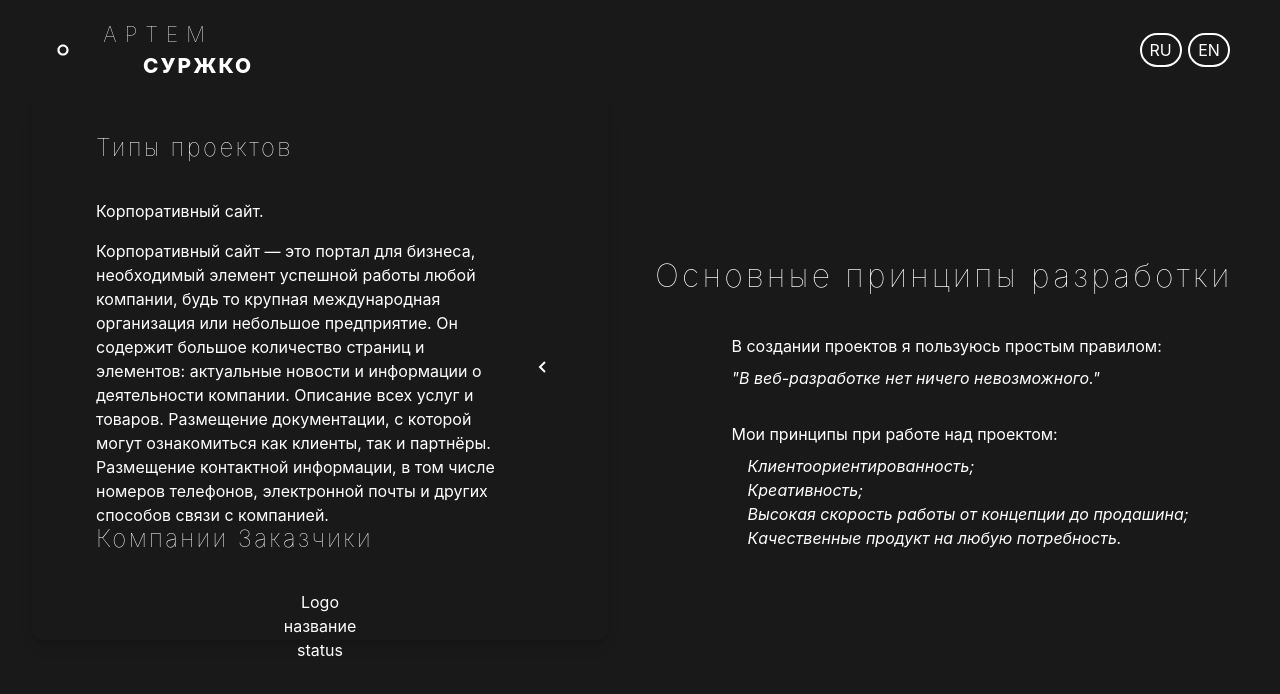
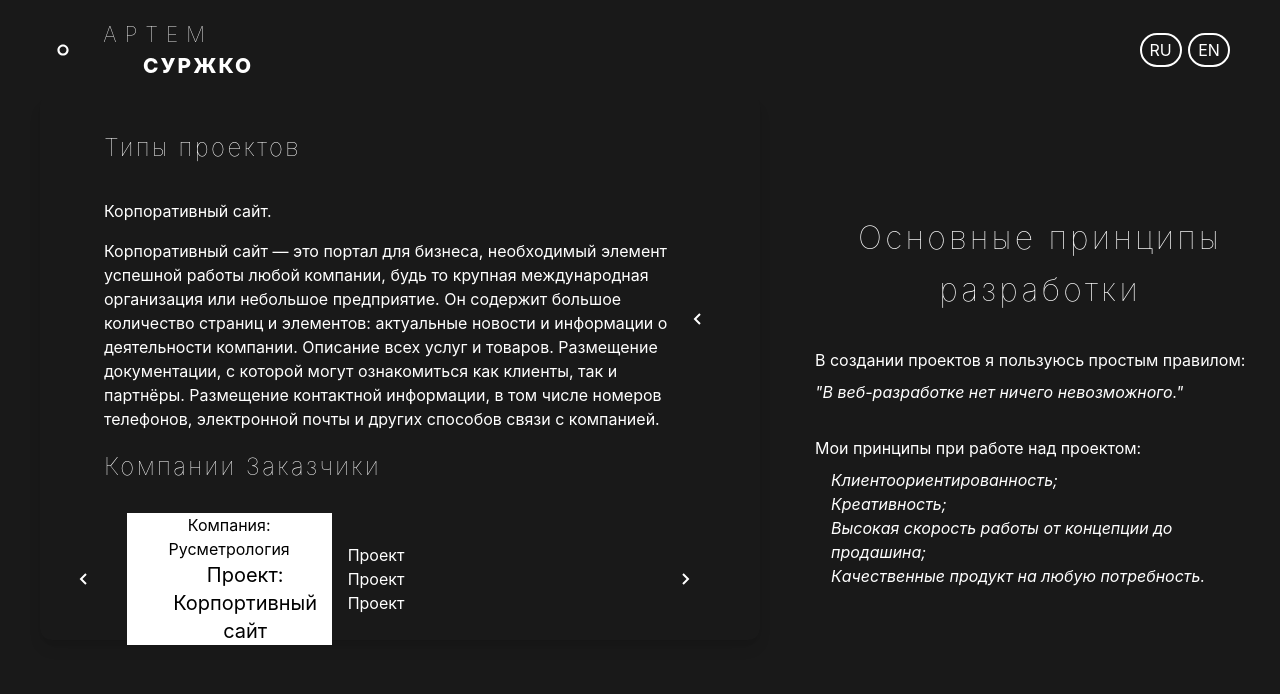
Before and after one commit to Soido/CV, a React (Create React App) app: page /projects in a window 1280 px wide. Shown: the top 694 px of the page. Built offline with nearby package versions, Linux system fonts and the light colour scheme.

Commit message:
added element to project page

```diff
--- a/public/index.html
+++ b/public/index.html
@@ -24,20 +24,10 @@
       work correctly both with client-side routing and a non-root public URL.
       Learn how to configure a non-root public URL by running `npm run build`.
     -->
-    <title>React App</title>
+    <title>ArtemDevOps</title>
   </head>
   <body>
     <noscript>You need to enable JavaScript to run this app.</noscript>
     <div id="root"></div>
-    <!--
-      This HTML file is a template.
-      If you open it directly in the browser, you will see an empty page.
-
-      You can add webfonts, meta tags, or analytics to this file.
-      The build step will place the bundled scripts into the <body> tag.
-
-      To begin the development, run `npm start` or `yarn start`.
-      To create a production bundle, use `npm run build` or `yarn build`.
-    -->
   </body>
 </html>
--- a/src/components/Menu.tsx
+++ b/src/components/Menu.tsx
@@ -14,6 +14,13 @@ function Menu() {
   const navigate = useNavigate();
   const location = useLocation();
 
+  const fetchData = () => {
+    setOpen(true);
+    setTimeout(() => {
+      setOpen(false);
+    }, 15000);
+  };
+
   return (
     <header
       className={`fixed py-[10px] min-w-[320px]  px-0 w-full left-0 top-0 z-10 m-0 `}
@@ -24,7 +31,10 @@ function Menu() {
             <>
               <button
                 className="overflow-hidden text-white top-0 left-[1rem] text-[1.8rem] lg:text-[2rem]"
-                onClick={() => setOpen((open) => !open)}
+                onClick={() => {
+                  setOpen(!open);
+                  fetchData();
+                }}
               >
                 {" "}
                 <RxDot />{" "}
--- /dev/null
+++ b/src/components/pages/Projects/PartnersList.css
@@ -0,0 +1,24 @@
+:root {
+  --transition: all 0.3s linear;
+}
+/*
+=======
+=======
+*/
+
+article {
+  transition: var(--transition);
+}
+
+article.activeSlide {
+  opacity: 1;
+  transform: translateX(0);
+}
+
+article.lastSlide {
+  transform: translateX(-100%);
+}
+
+article.nextSlide {
+  transform: translateX(100%);
+}
--- /dev/null
+++ b/src/components/pages/Projects/PartnersSlider.tsx
@@ -0,0 +1,119 @@
+import { useEffect, useState } from "react";
+import "./PartnersList.css";
+
+import { BiChevronLeft, BiChevronRight } from "react-icons/bi";
+
+import Rusmetro from "../../../img/rusmetrologiya-logo.png";
+import Medprom from "../../../img/MedpromlabLogo_2.png";
+import Kultlogo from "../../../img/kult-logo.png";
+import Rusmetrol from "../../Rusmetrologiya";
+
+function PartnersSlider() {
+  const skillsData: any = [
+    {
+      id: 1,
+      icon: "Русметрология",
+      name: "Корпортивный сайт",
+      desc: "Проект",
+    },
+
+    {
+      id: 2,
+      icon: "",
+      name: "Корпоротивный сайт",
+      desc: "Проект",
+    },
+    {
+      id: 3,
+      icon: "Kultlogo",
+      name: "Корпортоивный сайт",
+      desc: "Проект",
+    },
+  ];
+  const [description, setDescription] = useState(skillsData);
+  const [currentIndex, setCurrentIndex] = useState(0);
+
+  useEffect(() => {
+    const lastIndex = description.length - 1;
+    if (currentIndex < 0) {
+      setCurrentIndex(lastIndex);
+    }
+    if (currentIndex > lastIndex) {
+      setCurrentIndex(0);
+    }
+  }, [currentIndex, description]);
+
+  useEffect(() => {
+    let slider = setInterval(
+      () => setCurrentIndex((prevState) => prevState + 1),
+      18000
+    );
+    return () => {
+      clearInterval(slider);
+    };
+  }, [currentIndex]);
+
+  return (
+    <>
+      <div className="flex flex-row w-full  h-[14rem]">
+        <button className="text-white text-2xl w-[10%]">
+          <BiChevronLeft
+            onClick={() => setCurrentIndex((prevState) => prevState - 1)}
+          />{" "}
+        </button>
+        <section className="w-full h-full  mx-auto">
+          <div className=" relative flex w-full h-full text-center overflow-hidden">
+            {description.map((skill: any, skillIndex: number) => {
+              const { id, icon, name, desc } = skill;
+
+              let position = "nextSlide";
+              if (skillIndex === currentIndex) {
+                position = "activeSlide";
+              }
+              if (
+                skillIndex === currentIndex - 1 ||
+                (currentIndex === 0 && skillIndex === skillsData.length - 1)
+              ) {
+                position = "lastSlide";
+              }
+              return (
+                <article
+                  className={`${position}  absolute flex flex-row items-center w-full h-full opacity-0 text-white`}
+                  key={id}
+                >
+                  <div className="flex flex-col items-center bg-white w-[60%]">
+                    <div className="w-full h-full  text-[1rem] px-[1rem] text-black">
+                      {" "}
+                      <h1>Компания: {icon}</h1>
+                    </div>
+                    <p className="ml-[2rem] text-xl text-black">
+                      Проект: {name}
+                    </p>
+                  </div>
+                  <div className="flex flex-col w-full">
+                    <div className=" px-[1rem] text-white text-left w-full">
+                      {desc}
+                    </div>
+                    <div className=" px-[1rem] text-white text-left w-full">
+                      {desc}
+                    </div>
+                    <div className=" px-[1rem] text-white text-left w-full">
+                      {desc}
+                    </div>
+                  </div>
+                </article>
+              );
+            })}
+          </div>
+        </section>
+        <button className="text-white text-2xl w-[10%]">
+          <BiChevronRight
+            onClick={() => setCurrentIndex((prevState) => prevState + 1)}
+          />{" "}
+        </button>
+      </div>
+    </>
+  );
+}
+
+export default PartnersSlider;
--- a/src/components/pages/Projects/Projects.tsx
+++ b/src/components/pages/Projects/Projects.tsx
@@ -15,7 +15,7 @@ function Projects() {
             <div className="w-full h-full -mt-[2rem]">
               <ProjectList />
             </div>
-            <div className="flex justify-center items-center w-full">
+            <div className="flex justify-center items-center w-[60%]">
               <BasicPrinciples />
             </div>
           </div>
--- a/src/components/pages/Projects/ProjetList.tsx
+++ b/src/components/pages/Projects/ProjetList.tsx
@@ -1,7 +1,11 @@
 import { Link, useNavigate } from "react-router-dom";
 import { useState } from "react";
 
+import { motion } from "framer-motion";
+
 import { BiChevronLeft, BiChevronRight } from "react-icons/bi";
+
+import PartnersSlider from "./PartnersSlider";
 
 import Rusmetro from "../../../img/rusmetrologiya-logo.png";
 import Medprom from "../../../img/MedpromlabLogo_2.png";
@@ -26,8 +30,12 @@ function ProjectList() {
           <div className="flex items-start justify-between w-full h-[20rem]">
             {open ? (
               <>
-                <div className=" text-white w-full flex flex-row items-center justify-between">
-                  <div className="w-[15%] text-2xl">
+                <motion.div
+                  initial={{ x: 150, opacity: 0 }}
+                  animate={{ x: 0, opacity: 1 }}
+                  className=" text-white w-full flex flex-row items-center justify-between "
+                >
+                  <div className="w-[10%] text-2xl -ml-[3rem]">
                     <button
                       onClick={() => {
                         setOpen(false);
@@ -54,12 +62,16 @@ function ProjectList() {
                       Цель сайта-визитки — познакомить посетителей с компанией.
                     </p>
                   </div>{" "}
-                </div>
+                </motion.div>
               </>
             ) : (
               <>
                 <div className=" text-white w-full flex flex-row items-center justify-between">
-                  <div className="w-full text-left pl-[2rem]">
+                  <motion.div
+                    initial={{ x: -150, opacity: 0 }}
+                    animate={{ x: 0, opacity: 1 }}
+                    className="w-full text-left pl-[2rem]"
+                  >
                     <h1>Корпоративный сайт.</h1>
                     <p className="mt-[1rem] mb-[1rem]">
                       Корпоративный сайт — это портал для бизнеса, необходимый
@@ -73,8 +85,12 @@ function ProjectList() {
                       телефонов, электронной почты и других способов связи с
                       компанией.
                     </p>
-                  </div>
-                  <div className="w-[15%] text-2xl">
+                  </motion.div>
+                  <motion.div
+                    initial={{ x: -150, opacity: 0 }}
+                    animate={{ x: 0, opacity: 1 }}
+                    className="w-[10%] text-2xl"
+                  >
                     <button
                       onClick={() => {
                         setOpen(!open);
@@ -82,7 +98,7 @@ function ProjectList() {
                     >
                       <BiChevronLeft />
                     </button>{" "}
-                  </div>
+                  </motion.div>
                 </div>
               </>
             )}
@@ -90,15 +106,12 @@ function ProjectList() {
 
           <div className="flex flex-col w-full h-[14rem]">
             <div className=" flex w-full items-start justify-start text-white">
-              <h1 className="font-thin tracking-widest text-[1.5rem] leading-relaxed ml-[2rem] mb-[2rem] ">
+              <h1 className="font-thin tracking-widest text-[1.5rem] leading-relaxed ml-[2rem] ">
                 {" "}
                 Компании Заказчики
               </h1>
             </div>
-            <div>
-              <div>Logo</div> <div>название</div>
-              <div>status</div>
-            </div>
+            <PartnersSlider />
           </div>
         </div>
       </div>
```
Also changed, not shown: public/manifest.json.
